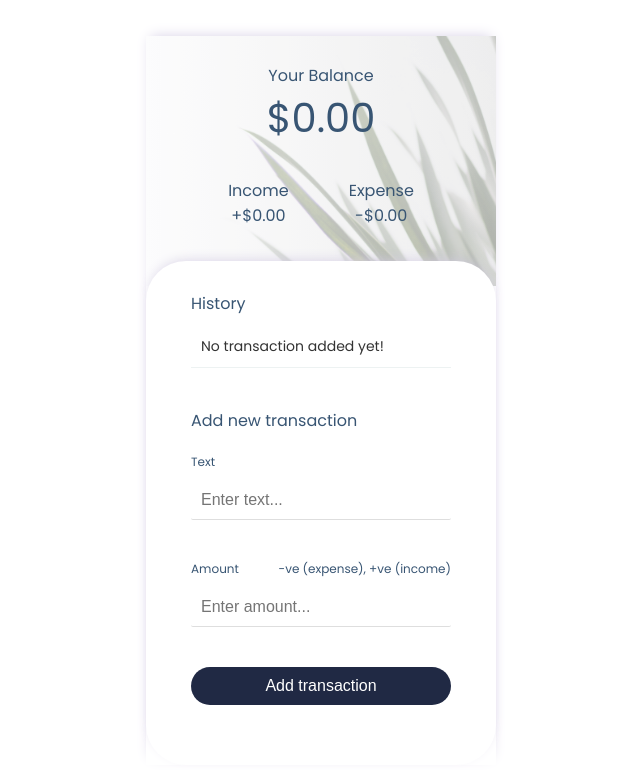
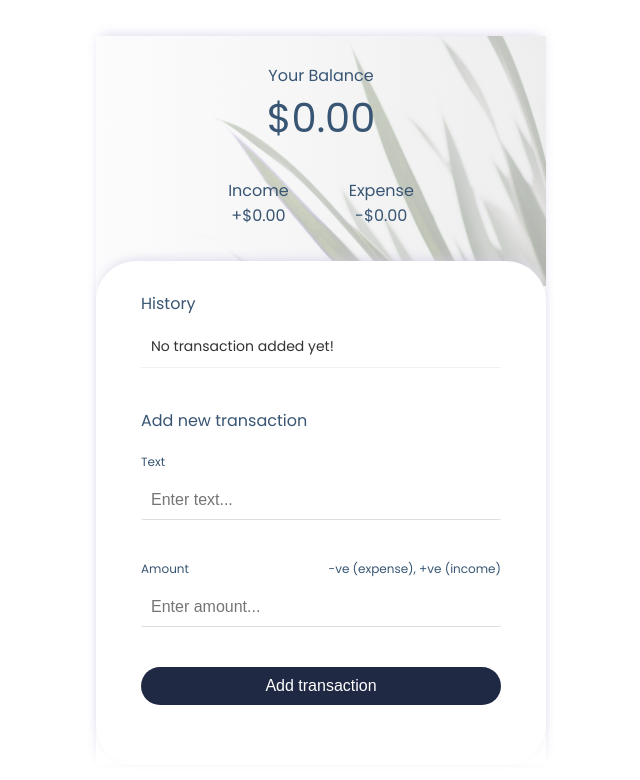
Before and after one commit to dishamehta1995/expense-tracker, a React (Create React App) app: page / in a window 1280 px wide. Shown: the top 780 px of the page, without its empty margins (319-959 px from the left). Built offline with nearby package versions, Linux system fonts and the light colour scheme.

Commit message:
updated css and onsubmit reset input box

```diff
--- a/src/Components/AddTransactions.js
+++ b/src/Components/AddTransactions.js
@@ -22,6 +22,8 @@ export const AddTransactions = () => {
               })
         }
         addTransaction(newTransaction);
+        setText('');
+        setAmount('');
     }
 
     return (
--- a/src/assets/style.css
+++ b/src/assets/style.css
@@ -45,7 +45,7 @@ body {
 }
 #root {
   background: #fff;
-  max-width: 350px;
+  max-width: 450px;
   box-shadow: 0px -4px 13px -5px #d3cce3;
   width: 100%;
   margin: auto;
```
